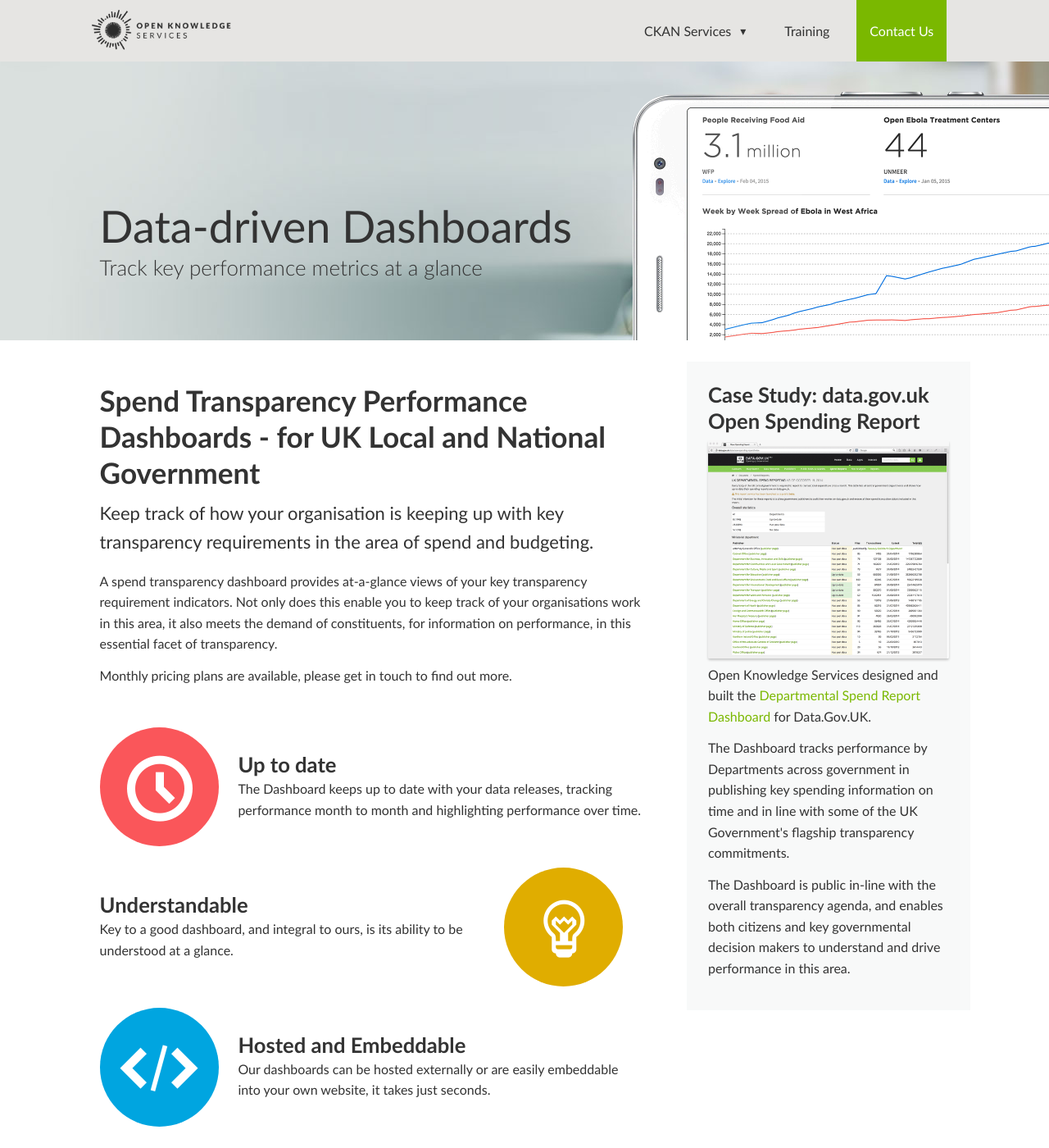
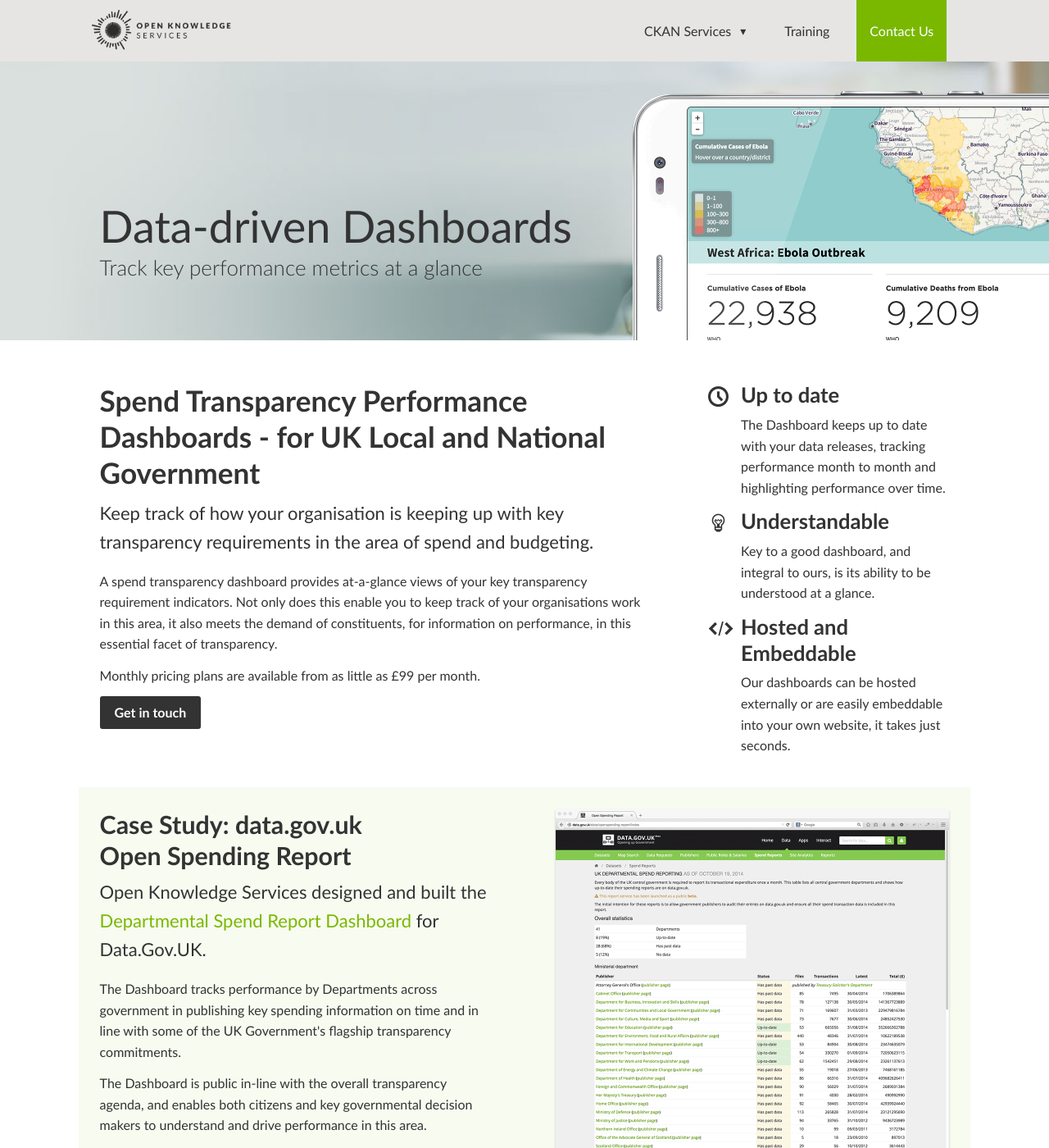
Before and after one commit to okfn/services, a Jekyll site: the page built from dashboards/index.html, in a window 1280 px wide and 1400 px high. Shown: the whole window at 82% size. Built offline with Jekyll 4.4.1, drawn with Linux system fonts in a browser that asks for light colours; nearby versions of some CDN libraries.

Commit message:
change dashboard layout (back)

```diff
--- a/_sass/_dashboards.scss
+++ b/_sass/_dashboards.scss
@@ -24,7 +24,7 @@
       &:after {
         content: '';
         width:817px;
-        height:303px;
+        height:304px;
         display:block;
         @include retina-image('../img/ebola', 817px auto, png);
         background-repeat:no-repeat;
@@ -54,7 +54,8 @@
         @include span-columns(8);
       }
 
-      & > p:first-of-type {
+      & > h2 + p:first-of-type,
+      & > h3 + p:first-of-type {
         font-size:rem(22);
       }
 
@@ -156,16 +157,40 @@
 
       @include media($large-screen) {
         @include span-columns(4);
+        @include omega();
       }
 
+      .feature-list {
+        figure {
+          float:left;
+          font-size:25px;
+          margin-top:-2px;
+        }
+        figcaption {
+          margin-left:40px;
+        }
+      }
+    }
 
-    }
     .case-study {
-      background-color:rgba( $accent-color, .2 );
+      background-color:rgba( $base-accent-color, .06 );
+      @include span-columns(12);
 
-      & > img {
-        border-radius:2px;
-        box-shadow: 0 2px 3px transparentize(black, .8);
+      article {
+        @include media($large-screen) {
+          @include span-columns(6);
+        }
+      }
+
+      aside {
+        @include media($large-screen) {
+          @include span-columns(6);
+        }
+
+        & > img {
+          border-radius:2px;
+          box-shadow: 0 2px 3px transparentize(black, .8);
+        }
       }
     }
   }
--- a/dashboards/index.html
+++ b/dashboards/index.html
@@ -21,8 +21,11 @@
         <h2>Spend Transparency Performance Dashboards - for UK Local and National Government</h2>
         <p>Keep track of how your organisation is keeping up with key transparency requirements in the area of spend and budgeting.</p>
         <p>A spend transparency dashboard provides at-a-glance views of your key transparency requirement indicators. Not only does this enable you to keep track of your organisations work in this area, it also meets the demand of constituents, for information on performance, in this essential facet of transparency.</p>
-        <p>Monthly pricing plans are available, please get in touch to find out more.</p>
+        <p>Monthly pricing plans are available from as little as £99 per month.</p>
+        <a href="../contact" class="contact">Get in touch</a>
+      </article>
 
+      <aside>
         <ul class="feature-list">
           <li>
             <figure>
@@ -34,13 +37,13 @@
             </figcaption>
           </li>
           <li>
+            <figure>
+              <span class="icon-light-bulb"></span>
+            </figure>
             <figcaption>
               <h4>Understandable</h4>
               <p>Key to a good dashboard, and integral to ours, is its ability to be understood at a glance.</p>
             </figcaption>
-            <figure>
-              <span class="icon-light-bulb"></span>
-            </figure>
           </li>
           <li>
             <figure>
@@ -52,17 +55,20 @@
             </figcaption>
           </li>
         </ul>
+      </aside>
 
-      </article>
-      <aside class="case-study">
-        <h4>Case Study: data.gov.uk <br>Open Spending Report</h4>
-        <img src="../img/dgu-dashboard.png" alt="">
-        <p>Open Knowledge Services designed and built the <a href="http://data.gov.uk/data/openspending-report/index">Departmental Spend Report Dashboard</a> for Data.Gov.UK.</p>
-        <p>The Dashboard tracks performance by Departments across government in publishing key spending information on time and in line with some of the UK Government's flagship transparency commitments.</p>
-        <p>The Dashboard is public in-line with the overall transparency agenda, and enables both citizens and key governmental decision makers to understand and drive performance in this area.</p>
-      </aside>
+      <div class="case-study">
+        <article>
+          <h3>Case Study: data.gov.uk <br>Open Spending Report</h3>
+          <p>Open Knowledge Services designed and built the <a href="http://data.gov.uk/data/openspending-report/index">Departmental Spend Report Dashboard</a> for Data.Gov.UK.</p>
+          <p>The Dashboard tracks performance by Departments across government in publishing key spending information on time and in line with some of the UK Government's flagship transparency commitments.</p>
+          <p>The Dashboard is public in-line with the overall transparency agenda, and enables both citizens and key governmental decision makers to understand and drive performance in this area.</p>
+        </article>
+        <aside>
+          <img src="../img/dgu-dashboard.png" alt="">
+        </aside>
+      </div>
     </div>
-
   </section>
 
   <section class="action">
```
Also changed, not shown: img/ebola.png, img/ebola_2x.png.
